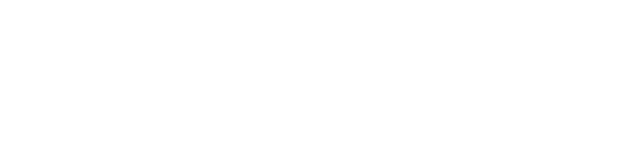
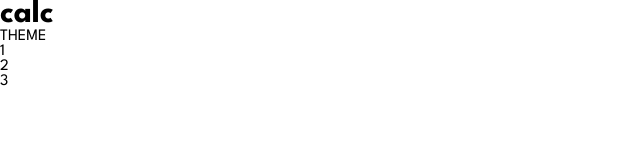
Before and after one commit to mariambuzaladze/Calculator-App, a plain HTML site: page index.html in a window 1280 px wide. Shown: the whole page, without its empty margins (0-640 px from the left). Drawn offline with Linux system fonts and the light colour scheme.

Commit message:
add header elements

```diff
--- a/index.html
+++ b/index.html
@@ -8,5 +8,25 @@
     <link rel="icon" href="./images/favicon-32x32.png" />
     <title>Calculator App</title>
   </head>
-  <body></body>
+  <body>
+    <header>
+      <h1>calc</h1>
+
+      <div class="theme-div">
+        <p>THEME</p>
+
+        <div class="container">
+          <div class="theme-numbers">
+            <p>1</p>
+            <p>2</p>
+            <p>3</p>
+          </div>
+
+          <div class="theme-switch">
+            <div class="circle"></div>
+          </div>
+        </div>
+      </div>
+    </header>
+  </body>
 </html>
```
